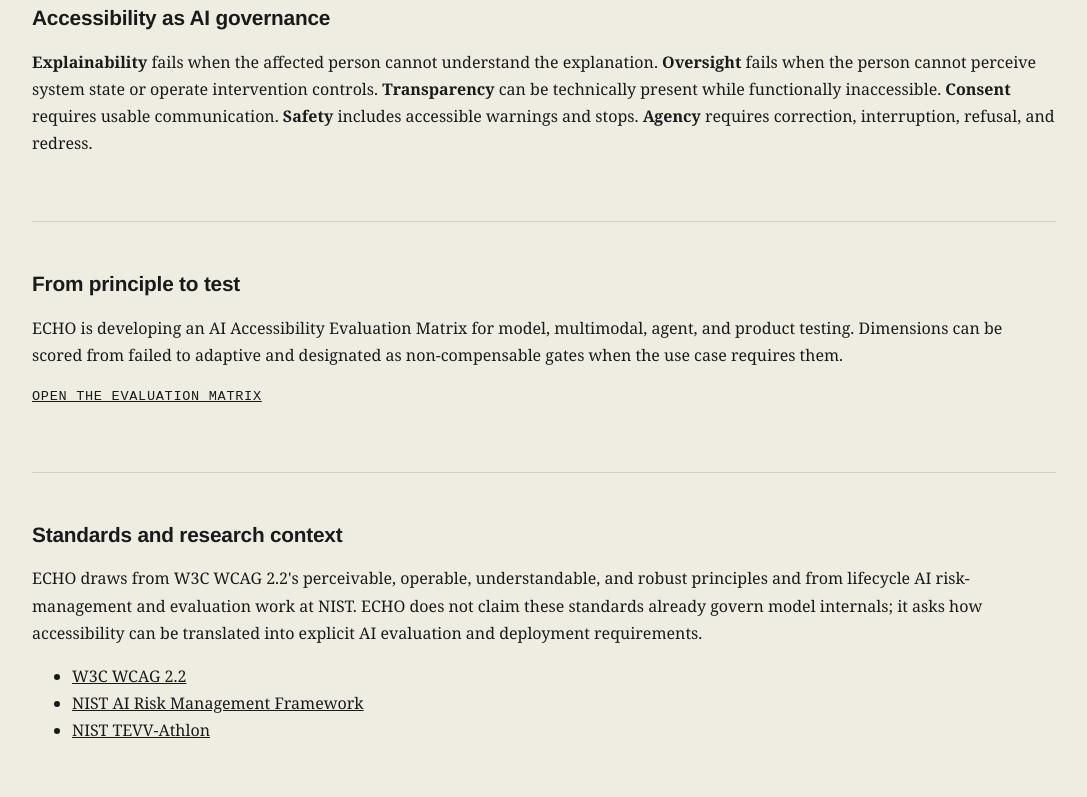
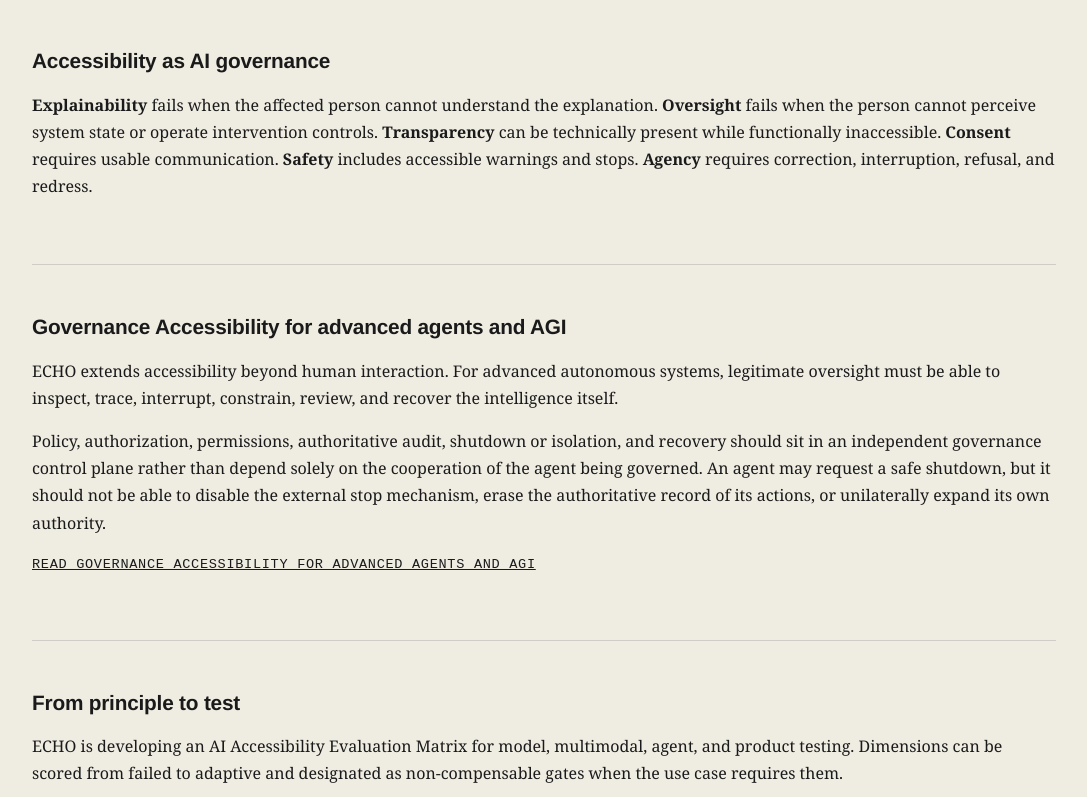
Before and after one commit to ukadike/Echo, a plain HTML site: page index.html in a window 1280 px wide. Shown: the part 2000-2797 px from the top of the page, without its empty margins (96-1183 px from the left). Drawn offline with Linux system fonts and the light colour scheme.

Commit message:
Publish Governance Accessibility on ECHO site

```diff
--- a/index.html
+++ b/index.html
@@ -22,6 +22,7 @@
 <main id="main" class="wrap">
   <section aria-labelledby="doctrine-h">
     <h2 id="doctrine-h" class="text-h2">Access is a condition of correctness.</h2>
+    <p class="text-body"><strong>Second axiom:</strong> Oversight that an intelligent system can make inaccessible is not oversight.</p>
     <p class="text-body">ECHO is a core research branch of Small Systems Lab. It asks what changes when accessibility is treated as a requirement of AI quality itself — in training, evaluation, agent behavior, deployment, oversight, and redress — rather than an accommodation added after a system is built.</p>
     <p class="text-body">Human ability is variable and contextual. ECHO therefore rejects the idea of a single default user as an adequate basis for defining intelligent system performance.</p>
   </section>
@@ -62,6 +63,15 @@
 
   <hr class="divider">
 
+  <section aria-labelledby="gov-access-h">
+    <h2 id="gov-access-h" class="text-h2">Governance Accessibility for advanced agents and AGI</h2>
+    <p class="text-body">ECHO extends accessibility beyond human interaction. For advanced autonomous systems, legitimate oversight must be able to inspect, trace, interrupt, constrain, review, and recover the intelligence itself.</p>
+    <p class="text-body">Policy, authorization, permissions, authoritative audit, shutdown or isolation, and recovery should sit in an independent governance control plane rather than depend solely on the cooperation of the agent being governed. An agent may request a safe shutdown, but it should not be able to disable the external stop mechanism, erase the authoritative record of its actions, or unilaterally expand its own authority.</p>
+    <p class="text-meta"><a href="docs/GOVERNANCE_ACCESSIBILITY.md">Read Governance Accessibility for Advanced Agents and AGI</a></p>
+  </section>
+
+  <hr class="divider">
+
   <section aria-labelledby="matrix-h">
     <h2 id="matrix-h" class="text-h2">From principle to test</h2>
     <p class="text-body">ECHO is developing an AI Accessibility Evaluation Matrix for model, multimodal, agent, and product testing. Dimensions can be scored from failed to adaptive and designated as non-compensable gates when the use case requires them.</p>
@@ -93,7 +103,8 @@
     <h2 id="involved-h" class="text-h2">Research documents</h2>
     <ul class="text-body">
       <li><a href="docs/ACCESSIBILITY_CONSTRAINED_INTELLIGENCE.md">Accessibility-Constrained Intelligence v0.1</a></li>
-      <li><a href="docs/EVALUATION_MATRIX.md">AI Accessibility Evaluation Matrix v0.1</a></li>
+      <li><a href="docs/EVALUATION_MATRIX.md">AI Accessibility Evaluation Matrix v0.2</a></li>
+      <li><a href="docs/GOVERNANCE_ACCESSIBILITY.md">Governance Accessibility for Advanced Agents and AGI v0.1</a></li>
       <li><a href="SCHEMA_CARD.md">ECHO Schema Card</a></li>
     </ul>
     <a class="btn" href="https://github.com/ukadike/Echo/issues">Open an issue on GitHub</a>
```
